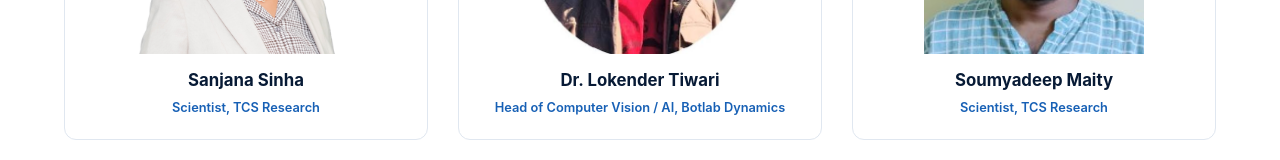
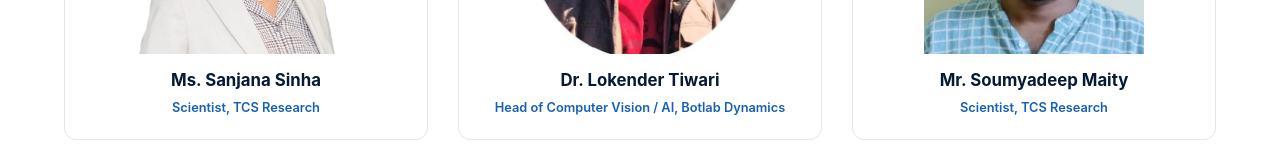
Before and after one commit to 3dv2xr/icvgip-workshop, a plain HTML site: page organisers.html in a window 1280 px wide. Shown: the part 980-1140 px from the top of the page. Drawn offline with Linux system fonts and the light colour scheme.

Commit message:
update location

```diff
--- a/organisers.html
+++ b/organisers.html
@@ -203,13 +203,13 @@
           <div class="card-image">
             <img
               src="assets/images/organisers/sanjana.jpg"
-              alt="Sanjana Sinha"
+              alt="Ms. Sanjana Sinha"
               class="organiser-photo">
           </div>
 
           <div class="card-content">
 
-            <h3>Sanjana Sinha</h3>
+            <h3>Ms. Sanjana Sinha</h3>
 
             <div class="affiliation">
               Scientist, TCS Research
@@ -249,13 +249,13 @@
           <div class="card-image">
             <img
               src="assets/images/organisers/soumyadeep.jpeg"
-              alt="Soumyadeep Maity"
+              alt="Mr. Soumyadeep Maity"
               class="organiser-photo">
           </div>
 
           <div class="card-content">
 
-            <h3>Soumyadeep Maity</h3>
+            <h3>Mr. Soumyadeep Maity</h3>
 
             <div class="affiliation">
               Scientist, TCS Research
```
Also changed, not shown: index.html (+1 -1 lines).
